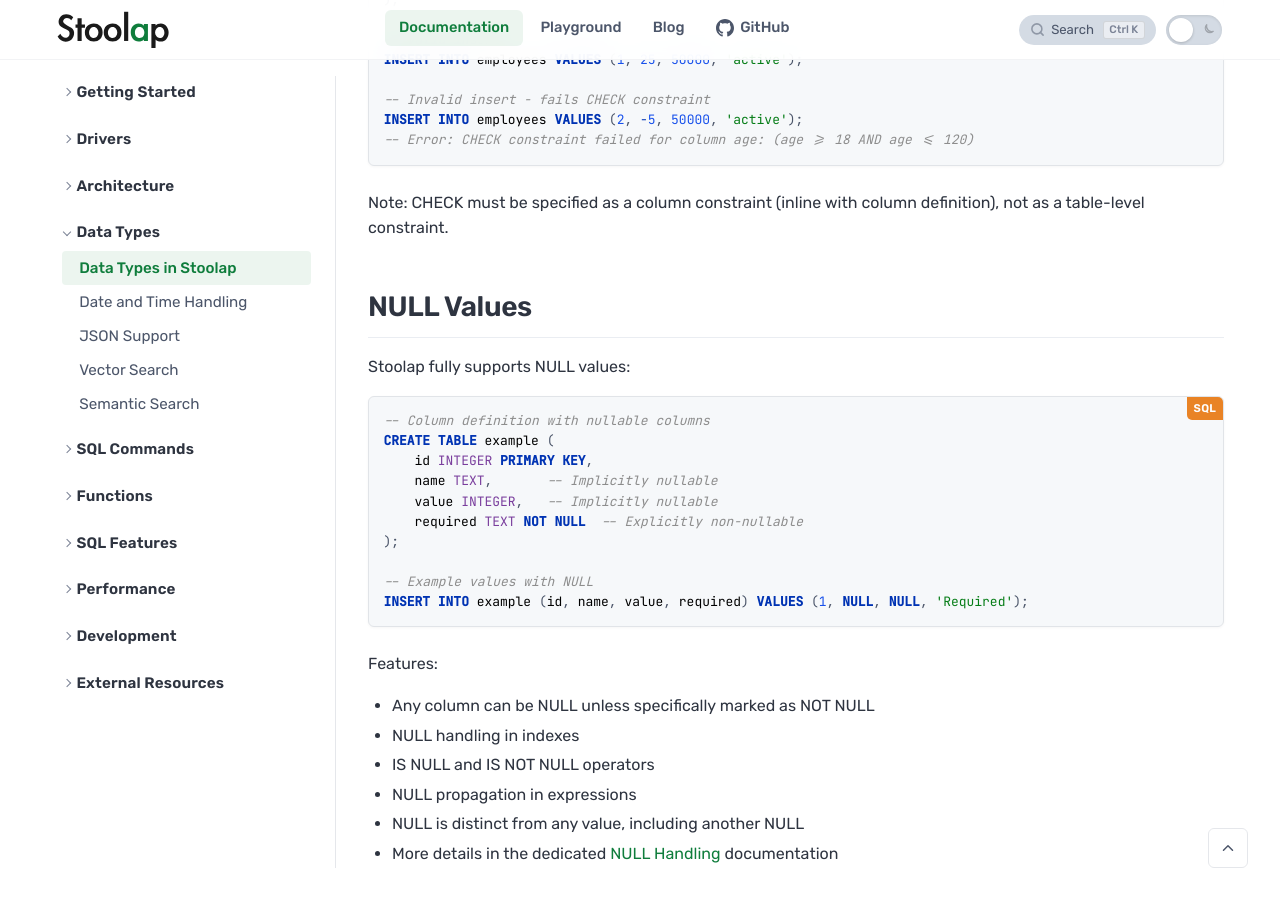
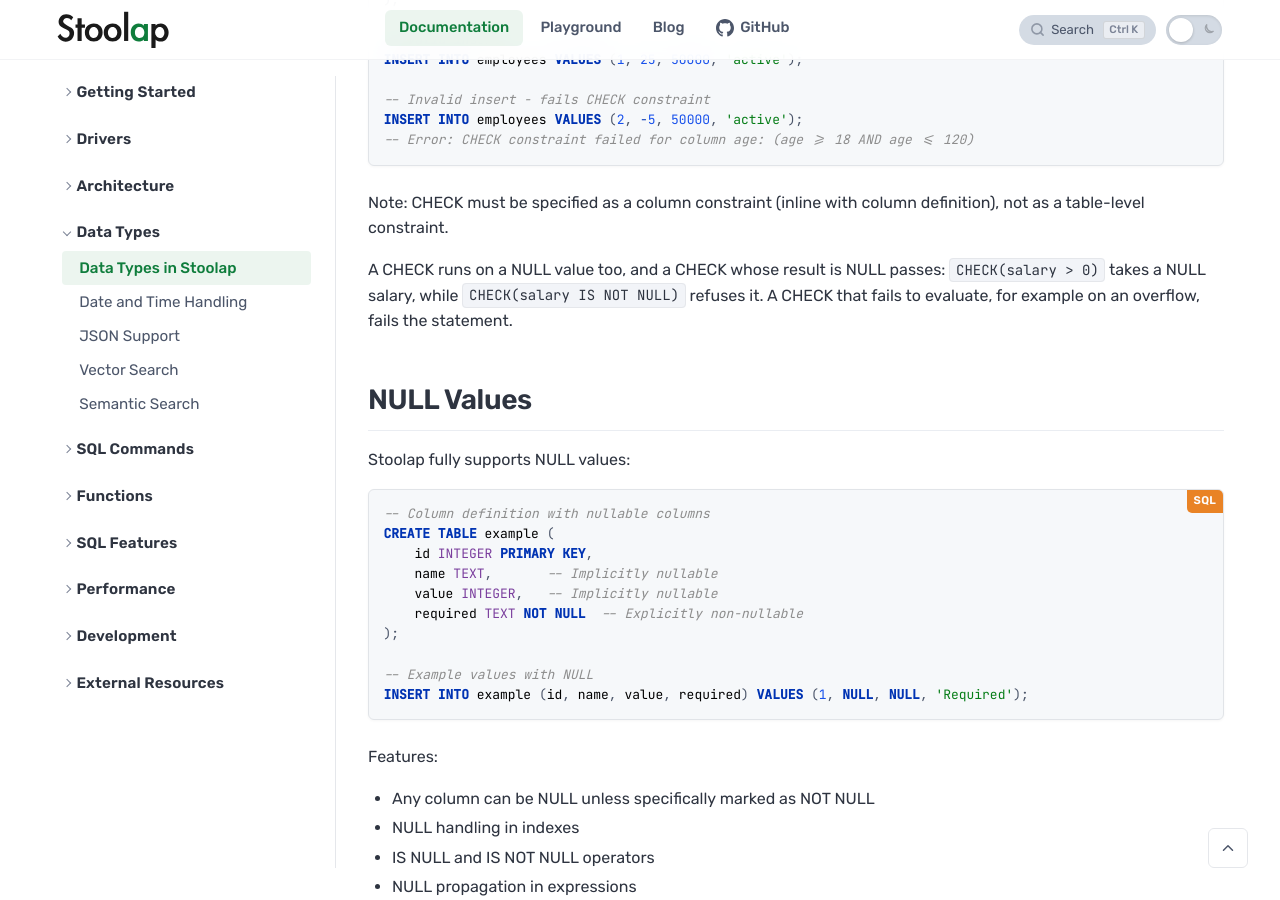
Before and after one commit to stoolap/stoolap, a Jekyll site: the page built from docs/_docs/data-types/data-types.md, in a window 1280 px wide and 900 px high, scrolled down 5757 px. Built offline with Jekyll 4.4.1, drawn with Linux system fonts in a browser that asks for light colours.

Commit message:
Document that a CHECK runs on a NULL value
A CHECK now runs on a NULL value and passes only on a NULL result, and a CHECK that fails to evaluate fails the statement. The CHECK section of the data types page says both.

```diff
--- a/docs/_docs/data-types/data-types.md
+++ b/docs/_docs/data-types/data-types.md
@@ -264,6 +264,8 @@ INSERT INTO employees VALUES (2, -5, 50000, 'active');
 
 Note: CHECK must be specified as a column constraint (inline with column definition), not as a table-level constraint.
 
+A CHECK runs on a NULL value too, and a CHECK whose result is NULL passes: `CHECK(salary > 0)` takes a NULL salary, while `CHECK(salary IS NOT NULL)` refuses it. A CHECK that fails to evaluate, for example on an overflow, fails the statement.
+
 ## NULL Values
 
 Stoolap fully supports NULL values:
```
